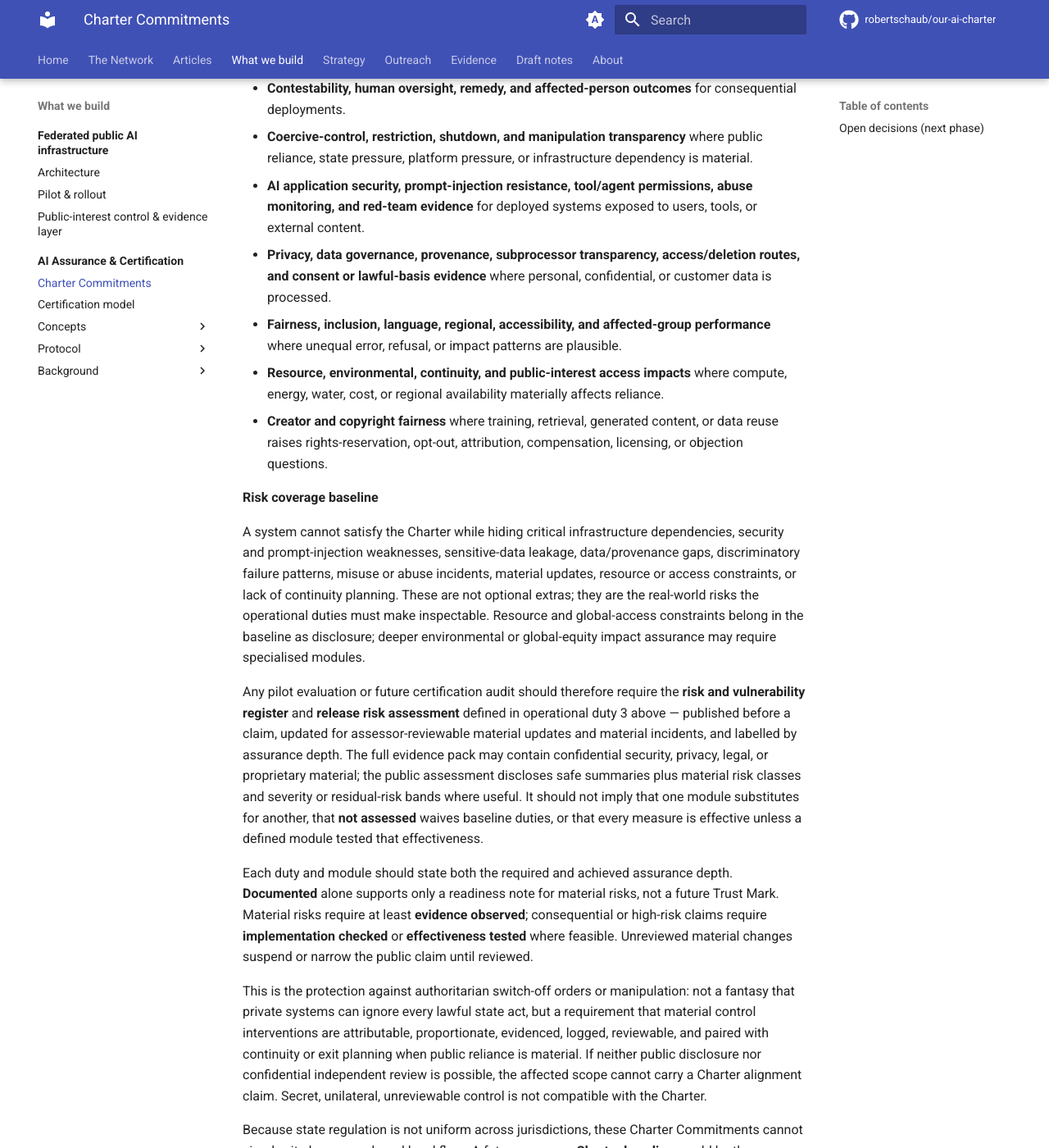
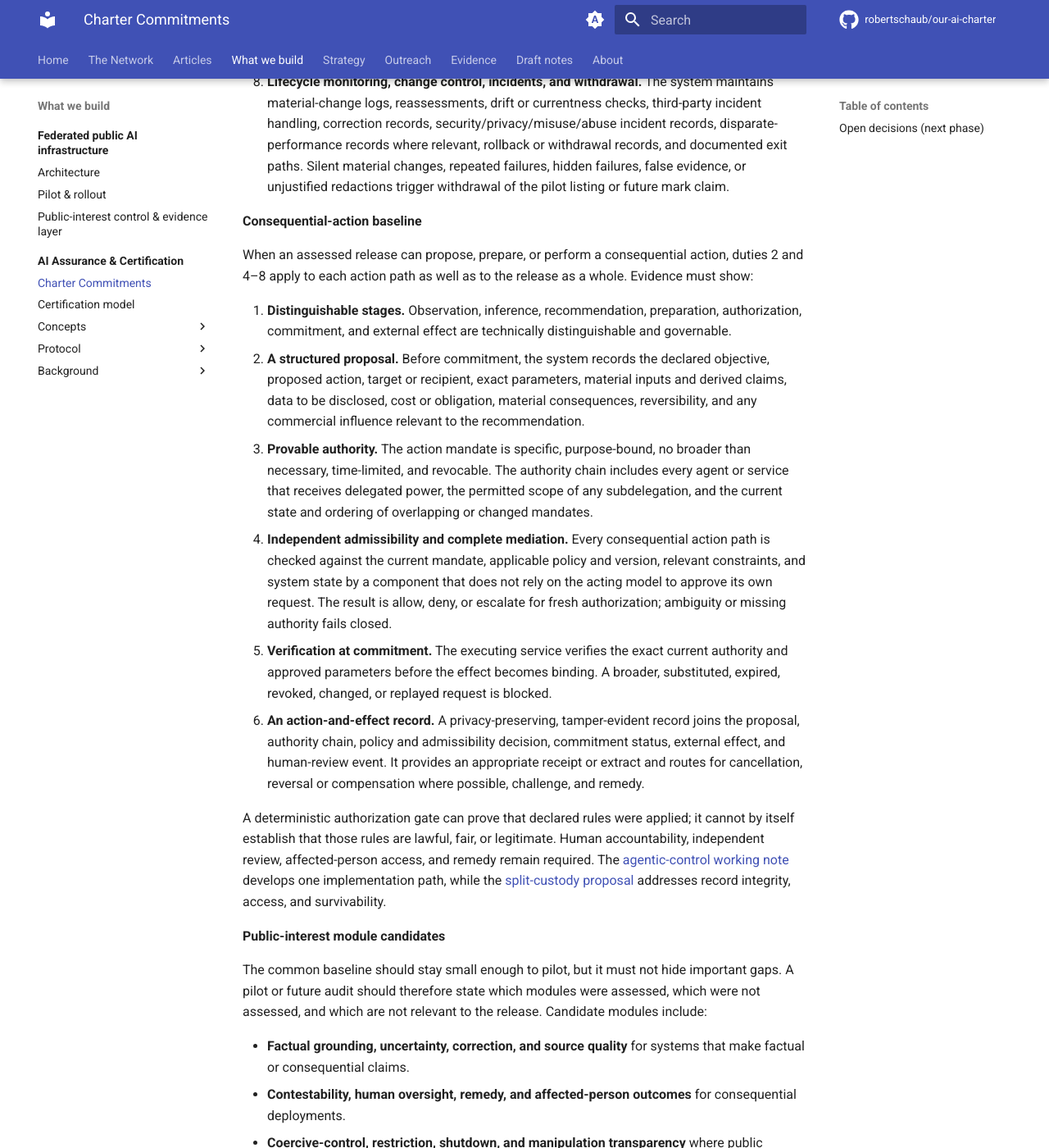
Before and after one commit to robertschaub/our-ai-charter, an MkDocs documentation site: the page built from docs/Assurance/Framework/charter-commitments.md, in a window 1280 px wide and 1400 px high, scrolled down 5994 px. Shown: the whole window at 82% size. Built offline with MkDocs 1.6.1 and Material for MkDocs 9.7.7, drawn with Linux system fonts in a browser that asks for light colours; plug-ins that fetch from the network failed and are left out; comment, search, counter and statistics services are not loaded; some of the changed text lies outside the part shown.

Commit message:
docs(charter): add consequential-action baseline

```diff
--- a/docs/Assurance/Framework/charter-commitments.md
+++ b/docs/Assurance/Framework/charter-commitments.md
@@ -43,6 +43,12 @@
 **"Legal-scope map"** means the provider's declaration of the markets, jurisdictions, use-cases, role in the value chain, applicable legal regimes, and required legal artefacts for the assessed release. At minimum, it states the assessed release and version; markets and jurisdictions; provider, deployer, distributor, importer, or operator role where relevant; intended and prohibited uses; claimed risk category where relevant; domain regimes considered; required artefacts or routes such as technical documentation, impact assessment, data-protection assessment, GPAI documentation, AI-involvement notice, generated-content marking or labelling, CE or notified-body route, or sector approval where applicable; responsible owner; date; unresolved legal assumptions; and events that require narrowing or withdrawal. The assessor checks presence, scope consistency, and contradiction by authoritative evidence; it does not give a legal opinion.
 
 **"Responsibility map"** means the release assessment names, for each duty and module, the responsible party, evidence source, inherited control, contractual dependency, unresolved gap, and escalation route. A claim cannot rely on an outsourced or upstream control unless the evaluator or future assessor can review adequate evidence for it.
+
+**"Consequential action"** means an external action reasonably capable of creating a legal or financial obligation; materially affecting a person's rights, safety, opportunities, or access to essential services; communicating or disclosing protected information on someone's behalf; changing a physical system; or causing another material effect that the affected person cannot readily reverse.
+
+**"Action mandate"** means a machine-verifiable expression of authority that identifies the principal, permitted action, target or recipient, purpose, limits, duration, conditions, and current revocation state.
+
+**"Authority chain"** means the reviewable path from the principal through every acting or delegated agent, tool, and executing service. It records the scope and current state of authority at each step, whether subdelegation is permitted, and which entity is accountable for commitment and effect.
 
 **What people need to be able to demand**
 
@@ -88,6 +94,19 @@
 6. **Fairness, inclusion, human oversight, and remedy.** The system identifies affected groups, monitors disparate failure/refusal/error patterns where relevant, tests performance across relevant groups, languages, regions, contexts, and accessibility needs, publishes limitations, and provides escalation or remedy routes. Consequential uses require notice, response times, meaningful human review or override where risk warrants it, and privacy-preserving outcome records.
 7. **Transparency, explanation, provenance, and claim integrity.** Users are told when AI is materially involved; generated, materially altered, or synthetic content is marked or labelled where relevant; public limits and uncertainty are understandable; factual and consequential claims are traceable to sources or documented evidence; training, retrieval, or data-source provenance is retained where relevant; unsupported claims are corrected; and reports clearly mark what was assessed, not assessed, documented, implementation-checked, or effectiveness-tested.
 8. **Lifecycle monitoring, change control, incidents, and withdrawal.** The system maintains material-change logs, reassessments, drift or currentness checks, third-party incident handling, correction records, security/privacy/misuse/abuse incident records, disparate-performance records where relevant, rollback or withdrawal records, and documented exit paths. Silent material changes, repeated failures, hidden failures, false evidence, or unjustified redactions trigger withdrawal of the pilot listing or future mark claim.
+
+**Consequential-action baseline**
+
+When an assessed release can propose, prepare, or perform a consequential action, duties 2 and 4–8 apply to each action path as well as to the release as a whole. Evidence must show:
+
+1. **Distinguishable stages.** Observation, inference, recommendation, preparation, authorization, commitment, and external effect are technically distinguishable and governable.
+2. **A structured proposal.** Before commitment, the system records the declared objective, proposed action, target or recipient, exact parameters, material inputs and derived claims, data to be disclosed, cost or obligation, material consequences, reversibility, and any commercial influence relevant to the recommendation.
+3. **Provable authority.** The action mandate is specific, purpose-bound, no broader than necessary, time-limited, and revocable. The authority chain includes every agent or service that receives delegated power, the permitted scope of any subdelegation, and the current state and ordering of overlapping or changed mandates.
+4. **Independent admissibility and complete mediation.** Every consequential action path is checked against the current mandate, applicable policy and version, relevant constraints, and system state by a component that does not rely on the acting model to approve its own request. The result is allow, deny, or escalate for fresh authorization; ambiguity or missing authority fails closed.
+5. **Verification at commitment.** The executing service verifies the exact current authority and approved parameters before the effect becomes binding. A broader, substituted, expired, revoked, changed, or replayed request is blocked.
+6. **An action-and-effect record.** A privacy-preserving, tamper-evident record joins the proposal, authority chain, policy and admissibility decision, commitment status, external effect, and human-review event. It provides an appropriate receipt or extract and routes for cancellation, reversal or compensation where possible, challenge, and remedy.
+
+A deterministic authorization gate can prove that declared rules were applied; it cannot by itself establish that those rules are lawful, fair, or legitimate. Human accountability, independent review, affected-person access, and remedy remain required. The [agentic-control working note](../../wip/ambient-agentic-ai-control.md#7-a-compliant-technical-control-plane) develops one implementation path, while the [split-custody proposal](../../wip/split-custody-per-action-records.md) addresses record integrity, access, and survivability.
 
 **Public-interest module candidates**
 
@@ -141,6 +160,7 @@
 - **Legal floor and legal-scope map:** define the mandatory declaration fields for jurisdictions, roles, risk categories, domain regimes, legal artefacts, and withdrawal triggers without implying that the Charter certifies legal compliance.
 - **Coercive-order handling:** define how systems document, disclose, challenge, and recover from government, platform, provider, or other external orders to restrict, manipulate, recall, or shut down a system, including what can be public and what must be held for confidential oversight.
 - **Security assurance model:** threat model; audit scope (weights/APIs/data/agents/infra/supply chain); audit frequency + continuous monitoring; incident-reporting timelines; transparency logs for signatures/provenance; defence against audit-shopping & "provenance theater" (signing ≠ lawful/consensual data).
+- **Consequential-action assessment:** standardise the proposal, mandate, authority-chain, admissibility, commitment, effect, and remedy fields; define tests for subdelegation, revocation propagation, complete mediation, parameter substitution, replay, and point-of-effect verification.
 - **Risk modules:** define which risks are in the common baseline and which require specialised modules: AI-app security, privacy/data governance, harmful misuse, bias/disparate impact, value-chain resilience, and resource/global-access impact.
 - **Release risk assessment format:** define the mandatory provider disclosure fields, currentness checks, material-update triggers, assurance-depth labels, coordinated-disclosure rules, and redaction reason codes, while protecting raw user data, exploit details, secrets, and legitimate confidential evidence.
 - **Go-to-market:** buyers-first (procurement pledges) + a narrow testable v1 (one standard, one governance model, one audit method, one public report index, 3–5 diverse regional pilots; publish results and withdrawals early).
```
Also changed, not shown: other parts of docs/Assurance/Framework/charter-commitments.md (+2 -2 lines), CHANGELOG.md (+1 -0 lines), README.md (+1 -1 lines), docs/index.md (+1 -1 lines), docs/wip/ambient-agentic-ai-control.md (+6 -3 lines), docs/wip/split-custody-per-action-records.md (+4 -1 lines).
